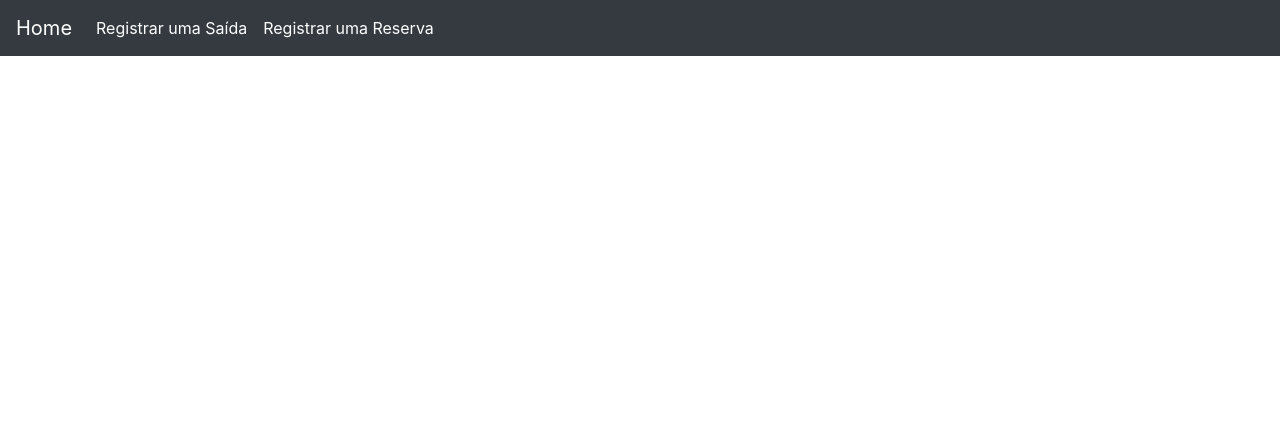
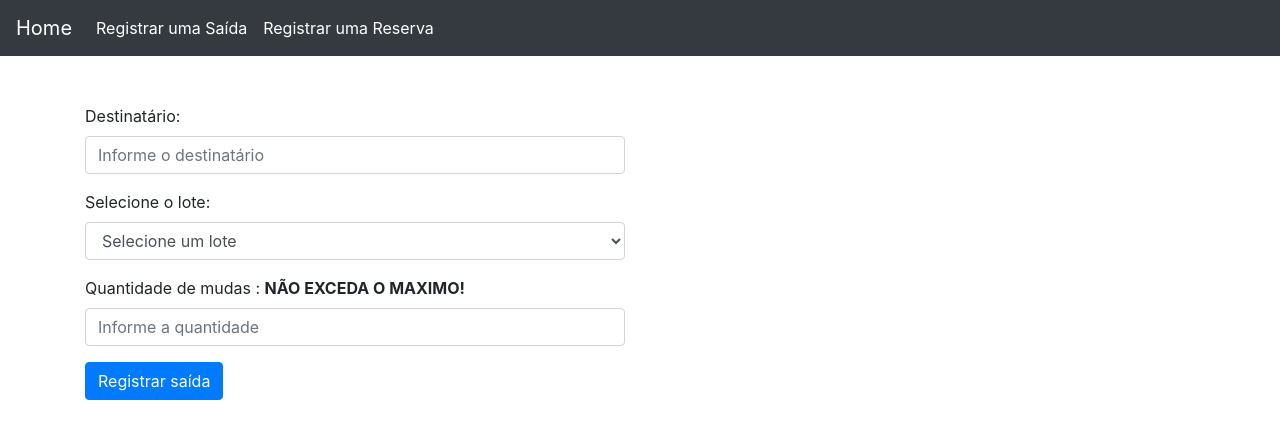
Before and after one commit to LucasFragaAssisIzidoro/ControledeMudas, a PHP site: page /saidas_reservas/saidas/index.php in a window 1280 px wide. Shown: the top 439 px of the page. Run offline with PHP 8.4, Linux system fonts and the light colour scheme; data that the repository does not hold is empty.

Commit message:
finishing page of saidas

```diff
--- a/saidas_reservas/saidas/index.php
+++ b/saidas_reservas/saidas/index.php
@@ -1 +1,58 @@
-<?php include 'topo.php';?>
+<?php include 'topo.php'; ?>
+
+<div class="container mt-5">
+    <div class="row">
+        <div class="col-md-6">
+            <form action ="inserir.php" method = "POST">
+                <div class="mb-3">
+                    <label for="destinatario" class="form-label">Destinatário:</label>
+                    <input type="text" class="form-control" id="destinatario" name="destinatario" placeholder="Informe o destinatário">
+                </div>
+                <div class="mb-3">
+                    <label for="lote" class="form-label">Selecione o lote:</label>
+                    <select id="lote" name="lote" class="form-control">
+                        <option value="">Selecione um lote</option>
+                        <?php
+                        $result = $mysqli->query("SELECT id_lote, muda, quantidade FROM lote");
+                        if ($result) {
+                            while ($lote = $result->fetch_object()) {
+                                $selected = ($lote->id_lote == $row['id_lote']) ? 'selected' : '';
+                                echo '<option value="' . $lote->id_lote . '" ' . $selected . '>Lote: ' . $lote->id_lote . ' - Muda: ' . $lote->muda . '</option>';
+                            }
+                        }
+                        ?>
+                    </select>
+                </div>
+                <div class="mb-3">
+                    <label for="quantidade" class="form-label">Quantidade de mudas :  <strong><span id="maxQuantidade"></span> </strong></label>
+                    <label for=""><strong>NÃO EXCEDA O MAXIMO!</strong></label>
+                    <input type="number" class="form-control" id="quantidade" name="quantidade" placeholder="Informe a quantidade ">
+                </div>
+                <button type="submit" class="btn btn-primary">Registrar saída</button>
+            </form>
+        </div>
+    </div>
+            </div>
+        </div>
+    </div>
+</div>
+
+<script src="https://code.jquery.com/jquery-3.6.0.min.js"></script>
+<script>
+    $(document).ready(function() {
+        $('#lote').change(function() {
+            var loteId = $(this).val();
+            $.ajax({
+                type: 'POST',
+                url: 'obtermax.php',
+                data: { lote_id: loteId },
+                success: function(response) {
+
+                    var lines = response.split('\n');
+                    var lastLine = lines[lines.length - 1];
+                    $('#maxQuantidade').text(lastLine.trim());
+                }
+            });
+        });
+    });
+</script>
```
Also changed, not shown: saidas_reservas/saidas/inserir.php (added, +39 -0 lines), saidas_reservas/saidas/obtermax.php (added, +21 -0 lines).
